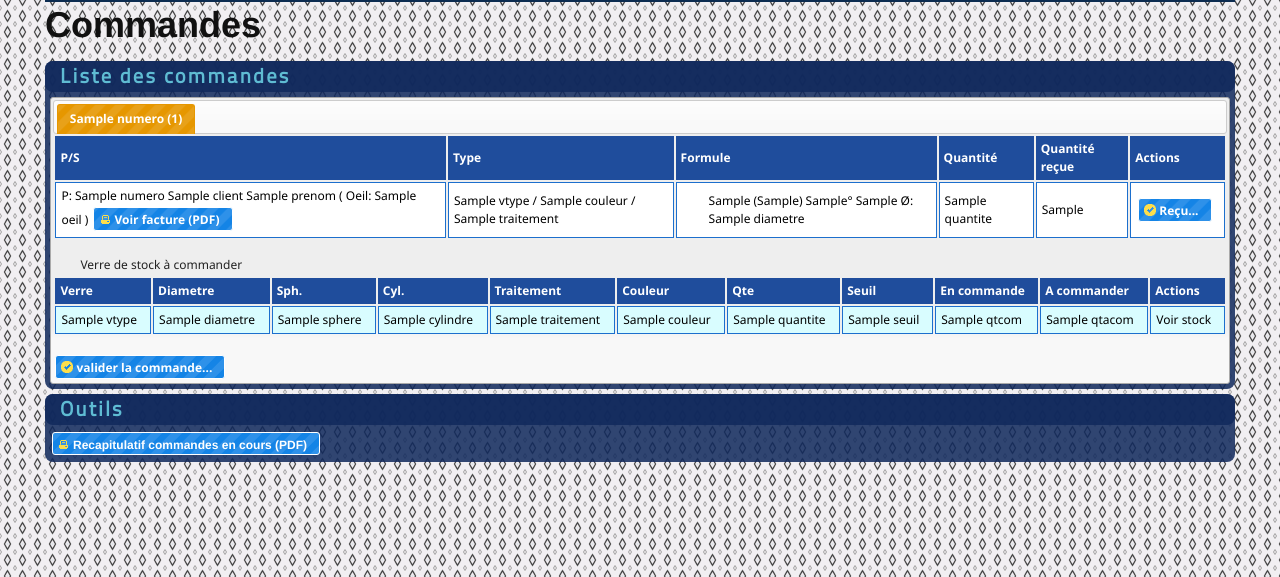
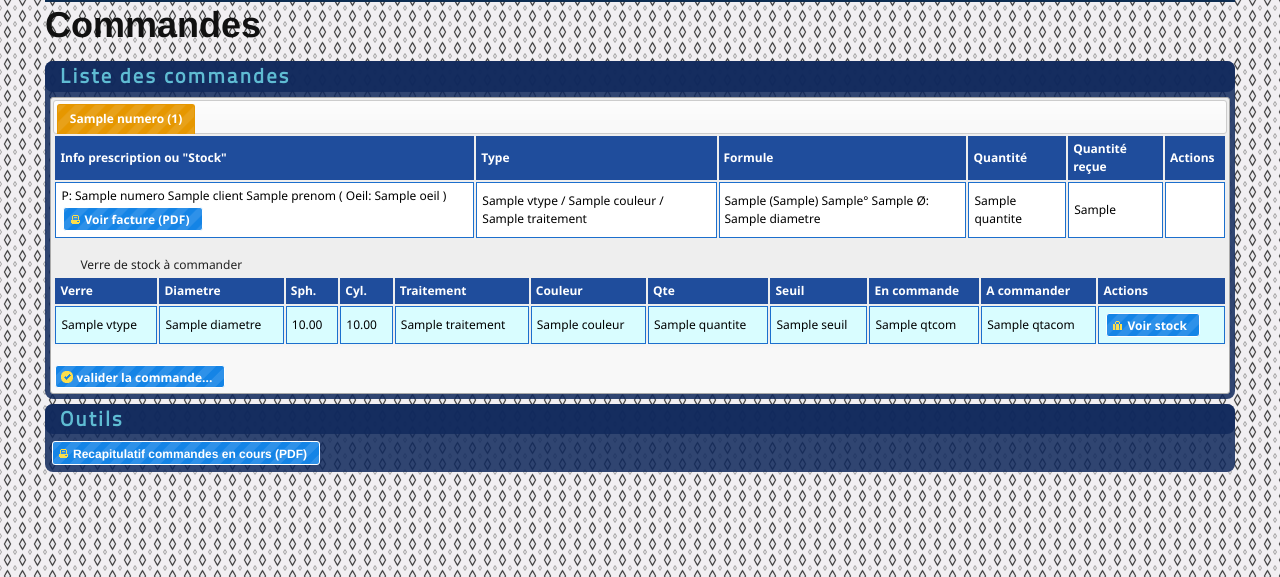
Before and after one commit to Xialis/Antares, a Django app: template Antares/Antares/templates/commande/commandesF.html in a window 1280 px wide. Shown: the part 16-593 px from the top of the page. Run offline with Django 3.2, Linux system fonts and the light colour scheme; the template is opened without the code that fills it: most values are stand-ins (such as "Sample title", 1, 10 or a date in 2020); form fields are guessed from the names that the template uses.

Commit message:
cosmetique

```diff
--- a/Antares/Antares/templates/commande/commandesF.html
+++ b/Antares/Antares/templates/commande/commandesF.html
@@ -92,34 +92,31 @@
 			<table>
 				<thead>
 					<tr>
-						<th>P/S</th><th>Type</th><th>Formule</th><th>Quantité</th><th>Quantité reçue</th><th>Actions</th>
+						<th>Info prescription ou "Stock"</th><th>Type</th><th>Formule</th><th>Quantité</th><th>Quantité reçue</th><th>Actions</th>
 					</tr>
 				</thead>
 				<tbody>
 					{% for ligne in c.lignecommande_set.all %}
 					<tr>
 						<td>{% if ligne.ligne_facture %}P: {{ ligne.ligne_facture.facture.numero }}
-						{{ ligne.ligne_facture.facture.client.nom }} {{ ligne.ligne_facture.facture.client.prenom }}
-						( Oeil: {{ ligne.ligne_facture.oeil }} )
-						{% bt "" "ui-icon-print" "Voir facture (PDF)" "" %}
-						{% else %}Stock{% endif %}
+							{{ ligne.ligne_facture.facture.client.nom }} {{ ligne.ligne_facture.facture.client.prenom }}
+							( Oeil: {{ ligne.oeil }} )
+							{% bt "" "ui-icon-print" "Voir facture (PDF)" "" %}
+							{% else %}Stock{% endif %}
 						</td>
 						<td>{% if ligne.ligne_facture %}{{ ligne.ligne_facture.vtype.nom }} / {{ ligne.ligne_facture.couleur }} / {{ ligne.ligne_facture.traitement }}
-						{% else %}{{ ligne.ligne_stock.vtype.nom }} / {{ ligne.ligne_stock.couleur }} / {{ ligne.ligne_stock.traitement }}{% endif %}</td>
+							{% else %}{{ ligne.ligne_stock.vtype.nom }} / {{ ligne.ligne_stock.couleur }} / {{ ligne.ligne_stock.traitement }}{% endif %}</td>
 						<td>{% if ligne.ligne_facture %}
-						<p>{% formule ligne.ligne_facture.facture.prescription ligne.ligne_facture.oeil %}
-						&Oslash;: {{ ligne.ligne_facture.diametre }}
-						</p>
+							{% formule ligne.ligne_facture.facture.prescription ligne.oeil %}
+							&Oslash;: {{ ligne.ligne_facture.diametre }}
 						{% else %}
-						<p>
-							{{ ligne.ligne_stock.sphere }}
-							{% if ligne.ligne_stock.cylindre != 0 %}({{ ligne.ligne_stock.cylindre }}) {% endif %}
+							{{ ligne.ligne_stock.sphere|norm }}
+							{% if ligne.ligne_stock.cylindre != 0 %}({{ ligne.ligne_stock.cylindre|norm }}) {% endif %}
 							&Oslash;: {{ ligne.ligne_stock.diametre }}
-						</p>
 						{% endif %}</td>
 						<td>{{ ligne.quantite }}</td>
 						<td>{{ ligne.quantite_recu }}</td>
-						<td>{% jbt "reception_commande" "btReception" "ui-icon-circle-check" "Reçu..." ligne.id ligne.quantite ligne.quantite_recu %}</td>
+						<td>{% if not forloop.parentloop.first %}{% jbt "reception_commande" "btReception" "ui-icon-circle-check" "Reçu..." ligne.id ligne.quantite ligne.quantite_recu %}{% endif %}</td>
 					</tr>
 					{% endfor %}
 				</tbody>
@@ -137,12 +134,12 @@
 				{% for l in liste %}
 				<tr>
 					<td>{{ l.lignestock.vtype.nom }}</td><td>{{ l.lignestock.diametre.nom }}</td>
-					<td>{{ l.lignestock.sphere }}</td><td>{{ l.lignestock.cylindre }}</td>
+					<td>{{ l.lignestock.sphere|norm }}</td><td>{{ l.lignestock.cylindre|norm }}</td>
 					<td>{{ l.lignestock.traitement.nom }}</td><td>{{ l.lignestock.couleur.nom }}</td>
 					<td>{{ l.lignestock.quantite }}</td><td>{{ l.lignestock.seuil }}</td>
 					<td>{{ l.qtcom }}</td><td>{{ l.qtacom }}</td>
 					<td>
-						Voir stock
+						{% bt "" "ui-icon-suitcase" "Voir stock" "" %}
 					</td>
 				</tr>
 				{% endfor %}
```
